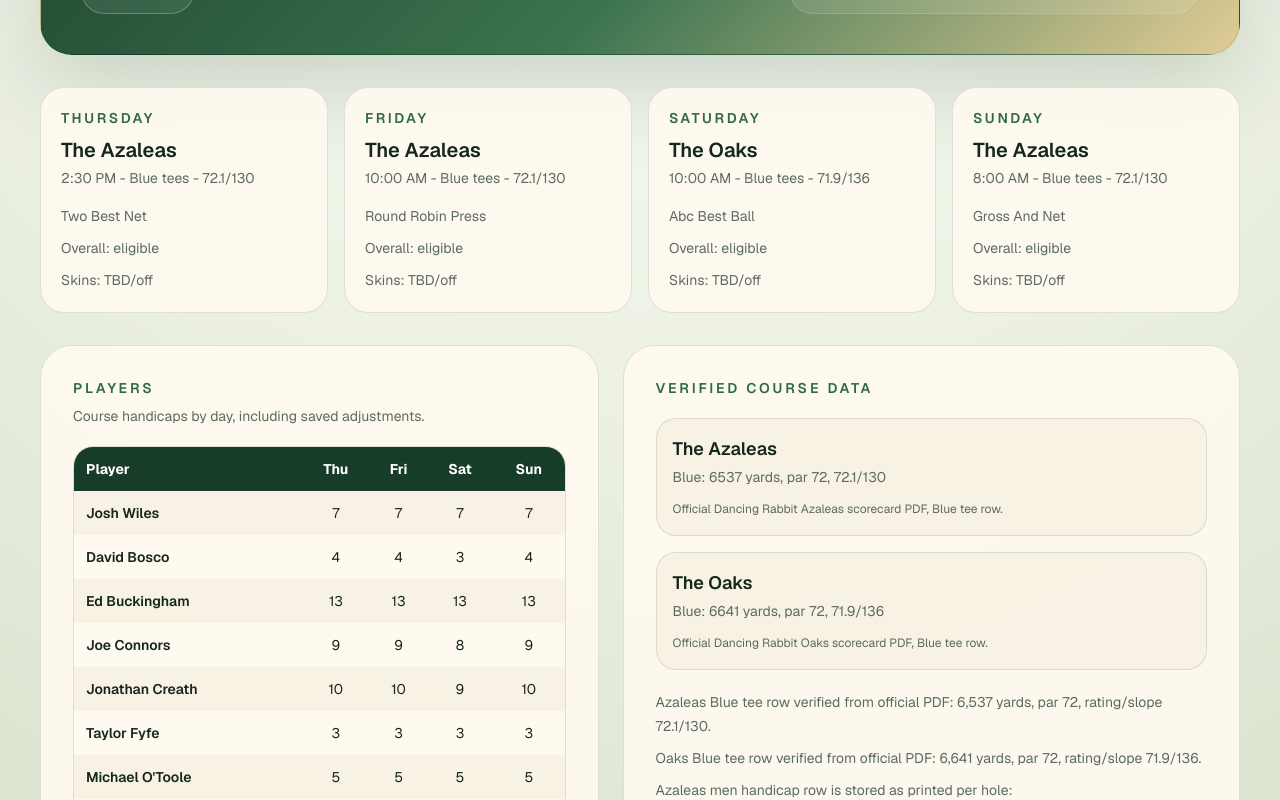
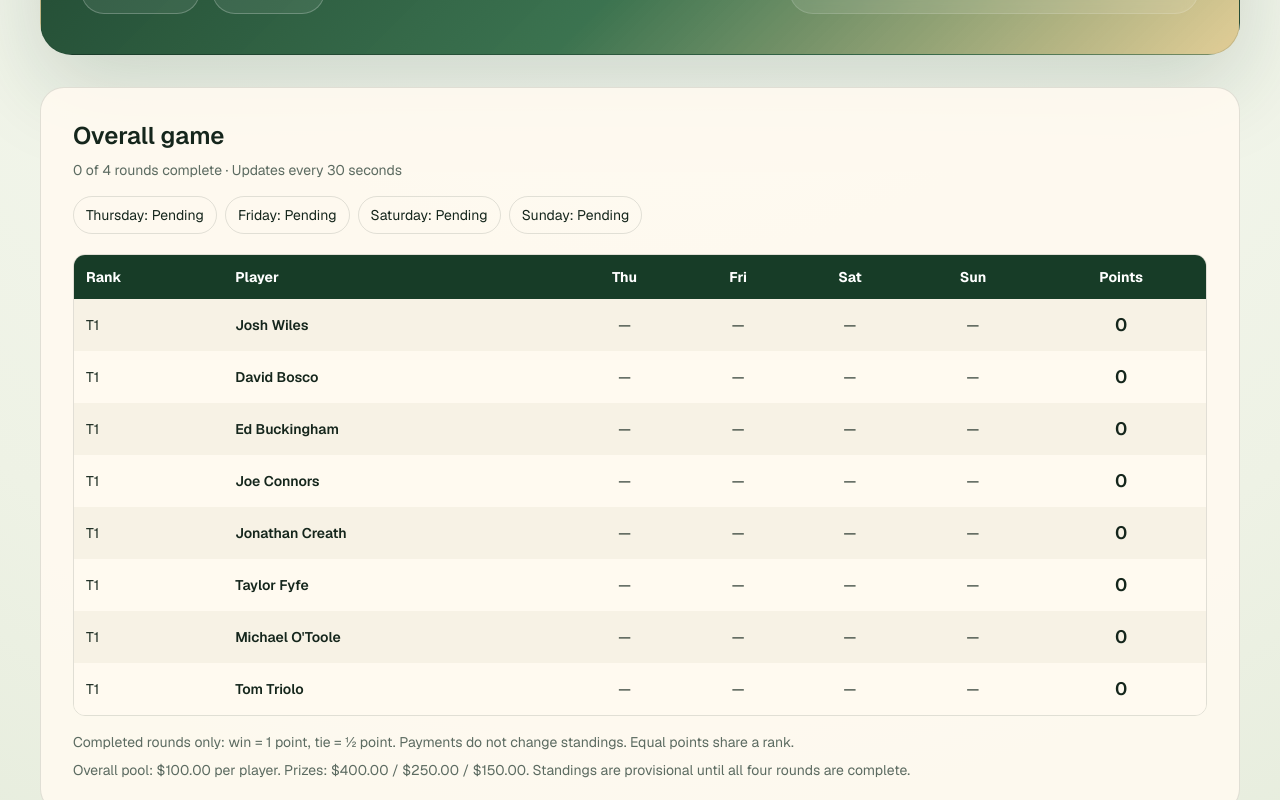
Before and after one commit to jawiles1/major-pool-winners, a Next.js app in the folder web/: page /trips/dancing-rabbit-2026 in a window 1280 px wide. Shown: the part 460-1260 px from the top of the page. Built offline with nearby package versions, Linux system fonts and the light colour scheme; no server answers; the database is empty.

Commit message:
Show live overall game standings on trip home

```diff
--- a/web/src/app/trips/dancing-rabbit-2026/page.tsx
+++ b/web/src/app/trips/dancing-rabbit-2026/page.tsx
@@ -1,4 +1,5 @@
 import Link from "next/link";
+import { DancingRabbitOverall } from "@/components/dancing-rabbit-overall";
 import { DancingRabbitPlayerHandicaps } from "@/components/dancing-rabbit-player-handicaps";
 
 import {
@@ -26,6 +27,7 @@ export default function DancingRabbitTripPage() {
                 balls, bounties, overall points, and settlement.
               </p>
               <div className="mt-7 flex flex-wrap gap-3">
+                <Link href="#overall-game" className="rounded-full border border-white/24 bg-white/8 px-5 py-3 text-sm font-semibold !text-white transition hover:bg-white/14">Overall game</Link>
                 <Link
                   href="/trips/dancing-rabbit-2026/score"
                   className="rounded-full border border-white/24 bg-white/8 px-5 py-3 text-sm font-semibold !text-white transition hover:bg-white/14"
@@ -85,6 +87,8 @@ export default function DancingRabbitTripPage() {
             </div>
           </div>
         </header>
+
+        <DancingRabbitOverall />
 
         <section className="grid gap-4 md:grid-cols-2 xl:grid-cols-4">
           {dancingRabbitTrip.days.map((day) => {
--- /dev/null
+++ b/web/src/components/dancing-rabbit-overall.tsx
@@ -0,0 +1,64 @@
+"use client";
+
+import { useEffect, useState } from "react";
+import { calculateTrip, dancingRabbitTrip, formatMoney, type ScoreState, type HandicapOverrideState } from "@/lib/dancing-rabbit";
+
+export function DancingRabbitOverall() {
+  const [results, setResults] = useState<ReturnType<typeof calculateTrip> | null>(null);
+  const [failed, setFailed] = useState(false);
+
+  useEffect(() => {
+    let active = true;
+    let busy = false;
+    async function refresh() {
+      if (document.hidden || busy) return;
+      busy = true;
+      try {
+        const response = await fetch("/api/trips/dancing-rabbit-2026/state", { cache: "no-store", signal: AbortSignal.timeout(15000) });
+        if (!response.ok) throw new Error("Unable to load standings");
+        const data = await response.json() as { scores: ScoreState; handicapOverrides: HandicapOverrideState };
+        const next = calculateTrip(data.scores, data.handicapOverrides);
+        if (active) { setResults(next); setFailed(false); }
+      } catch { if (active) setFailed(true); }
+      finally { busy = false; }
+    }
+    void refresh();
+    const timer = setInterval(refresh, 30000);
+    document.addEventListener("visibilitychange", refresh);
+    return () => { active = false; clearInterval(timer); document.removeEventListener("visibilitychange", refresh); };
+  }, []);
+
+  const days = results?.dayResults.filter(result => result.day.overallEligible) ?? [];
+  return (
+    <section id="overall-game" aria-labelledby="overall-game-title" className="scroll-mt-24 rounded-[1.5rem] border border-line bg-card/90 p-5 sm:p-8">
+      <h2 id="overall-game-title" className="text-2xl font-semibold">Overall game</h2>
+      <p role="status" className="mt-2 text-sm text-muted">
+        {failed ? "Unable to refresh standings. Any results below are the last successfully loaded scores." : results ? `${days.filter(result => result.complete).length} of ${days.length} rounds complete · Updates every 30 seconds` : "Loading saved standings…"}
+      </p>
+      {results && <>
+        <div className="mt-4 flex flex-wrap gap-2">{days.map(result => <span key={result.day.id} className="rounded-full border border-line px-3 py-2 text-sm">{result.day.label}: {result.complete ? "Complete" : "Pending"}</span>)}</div>
+        <div className="mt-5 overflow-x-auto rounded-xl border border-line">
+          <table className="w-full min-w-[520px] text-left text-sm">
+            <caption className="sr-only">Overall points by day and current rank</caption>
+            <thead className="bg-accent-strong !text-white"><tr>
+              <th scope="col" className="p-3">Rank</th><th scope="col" className="p-3">Player</th>
+              {days.map(result => <th scope="col" key={result.day.id} className="p-3 text-center">{result.day.label.slice(0, 3)}</th>)}
+              <th scope="col" className="p-3 text-center">Points</th>
+            </tr></thead>
+            <tbody>{results.overallRows.map((row, index) => {
+              const rank = results.overallRows.findIndex(other => other.points === row.points) + 1;
+              const tied = results.overallRows.filter(other => other.points === row.points).length > 1;
+              return <tr key={row.player.id} className={index % 2 === 0 ? "bg-background/70" : "bg-card"}>
+                <td className="p-3">{tied ? "T" : ""}{rank}</td><th scope="row" className="p-3 font-semibold">{row.player.name}</th>
+                {days.map(result => <td key={result.day.id} className="p-3 text-center">{!result.complete ? "—" : result.tied ? 0.5 : result.winnerPlayerIds.includes(row.player.id) ? 1 : 0}</td>)}
+                <td className="p-3 text-center text-lg font-semibold">{row.points}</td>
+              </tr>;
+            })}</tbody>
+          </table>
+        </div>
+        <p className="mt-4 text-sm text-muted">Completed rounds only: win = 1 point, tie = ½ point. Payments do not change standings. Equal points share a rank.</p>
+        <p className="mt-2 text-sm text-muted">Overall pool: {formatMoney(dancingRabbitTrip.overallBuyIn)} per player. Prizes: {dancingRabbitTrip.overallPayouts.map(formatMoney).join(" / ")}. {results.overallComplete ? "All rounds are complete; final payouts are available in scoring." : "Standings are provisional until all four rounds are complete."}</p>
+      </>}
+    </section>
+  );
+}
```
